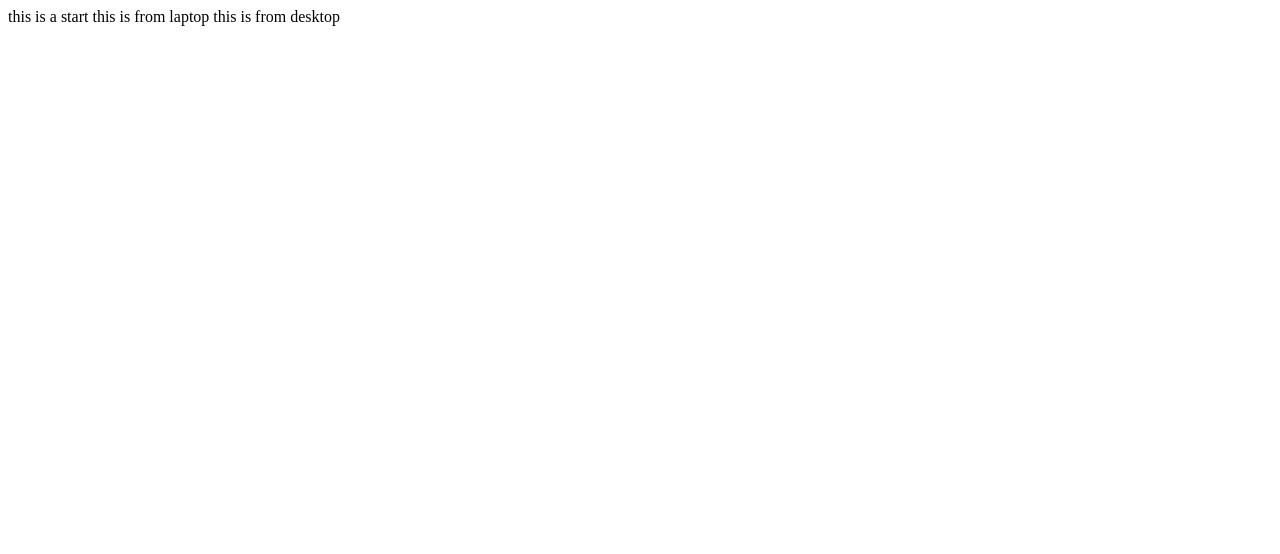
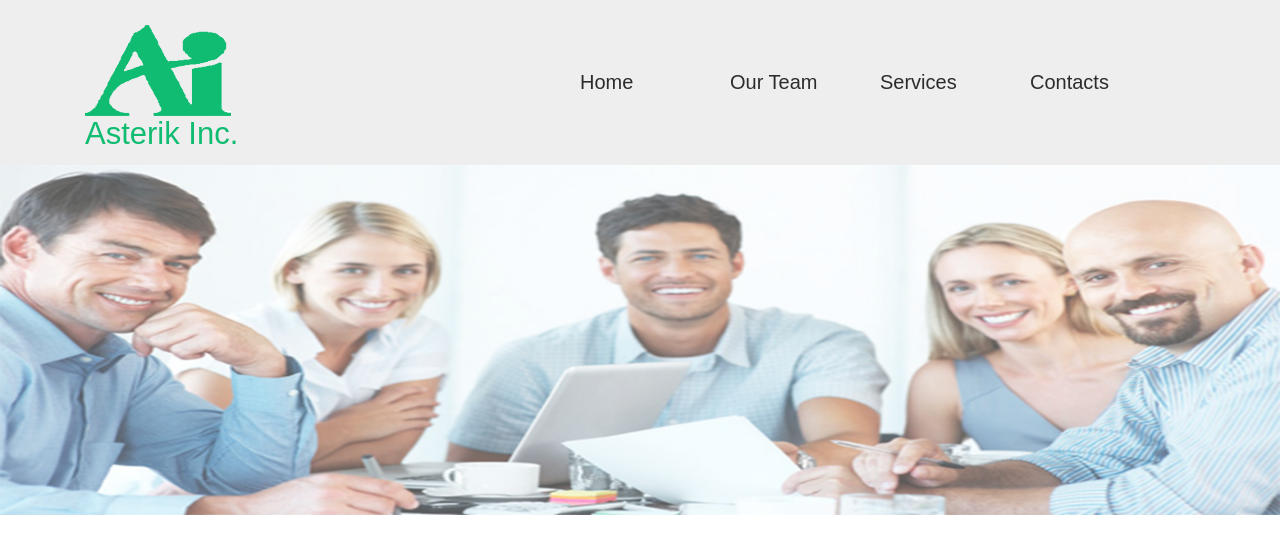
Before and after one commit to caseylalit/Asterik-Project, a plain HTML site: page Index.html in a window 1280 px wide. Drawn offline with Linux system fonts and the light colour scheme.

Commit message:
latest commit

```diff
--- a/Index.html
+++ b/Index.html
@@ -3,11 +3,30 @@
 <head>
 <meta http-equiv="Content-Type" content="text/html; charset=utf-8" />
 <title>Untitled Document</title>
+<link rel="stylesheet" type="text/css" href="css/reset.css" />
+<link rel="stylesheet" type="text/css" href="css/layout.css" />
+<link rel="stylesheet" type="text/css" href="css/navigation.css" />
+<link rel="stylesheet" type="text/css" href="css/style.css" />
 </head>
 
 <body>
-this is a start
-this is from laptop
-this is from desktop
+<div class="header">
+  <div class="logo">
+    <div class="picture-logo"> <img src="Images/logo.png" /> </div>
+    <div class="text-logo"> Asterik Inc. </div>
+  </div>
+  	<div class="menu-bar">
+    	<ul>
+    		<li>Home</li>
+        	<li>Our Team</li>
+        	<li>Services</li>
+        	<li>Contacts</li>
+         </ul>
+    </div>
+</div>
+
+<div class="image-banner">
+<img src="Images/banner.png" />
+</div>
 </body>
 </html>
--- /dev/null
+++ b/css/layout.css
@@ -0,0 +1,5 @@
+
+.header{width:100%;color:#2c2c2c;background:#eeeeee;height:165px;}
+.logo{float: left;margin-top: 25px;margin-left:85px;}
+.menu-bar{float:right;margin-right:100px;line-height:165px;font-family:Arial, Helvetica, sans-serif;}
+.image-banner img{width:100%;height:350px;}
--- /dev/null
+++ b/css/navigation.css
@@ -0,0 +1,2 @@
+
+.menu-bar ul li{float:left;list-style-type:none;width:150px;}
--- /dev/null
+++ b/css/reset.css
@@ -0,0 +1,2 @@
+*{padding:0px;margin:0px;}
+img{border:0px;}
--- /dev/null
+++ b/css/style.css
@@ -0,0 +1,2 @@
+.text-logo{font-family:Arial, Helvetica, sans-serif;font-size:31px;color:#0fbc71;}
+.menu-bar{font-family:Arial, Helvetica, sans-serif;font-size:20px;color:#2c2c2c;}
```
Also changed, not shown: Images/banner.png (added), Images/logo.png (added), 2 other files.
